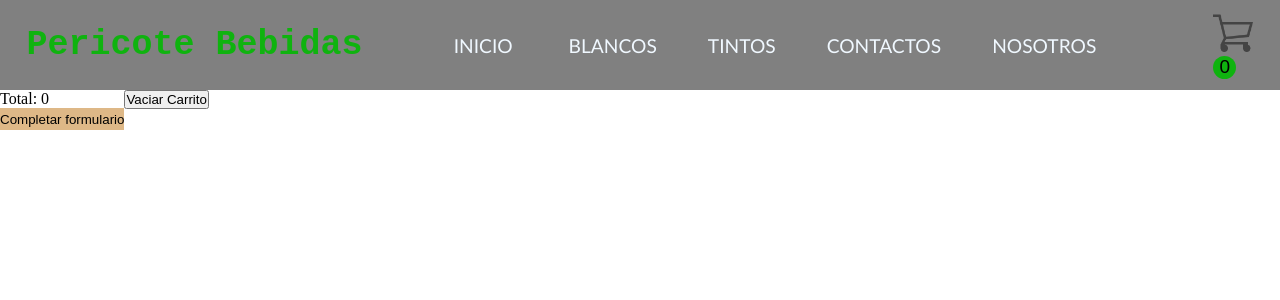
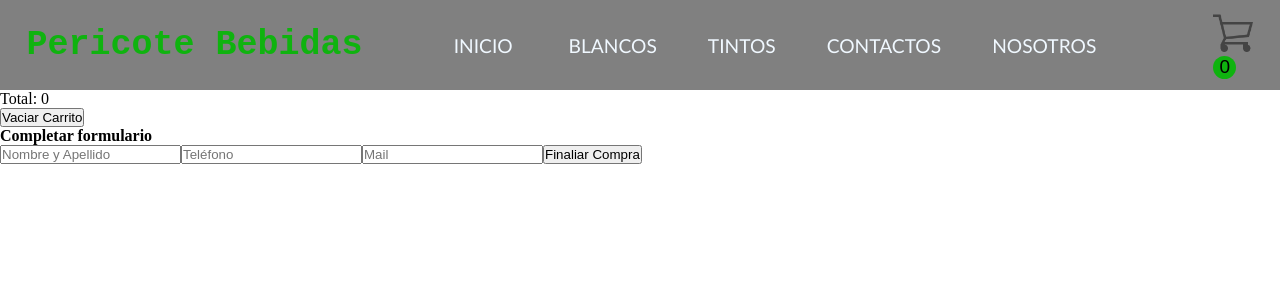
Before and after one commit to fedechiapparoli/react-final, a React (Create React App) app: page /category/1/Carts in a window 1280 px wide. Shown: the top 300 px of the page. Built offline with nearby package versions, Linux system fonts and the light colour scheme.

Commit message:
errores isIncart

```diff
--- a/src/components/Carts.js
+++ b/src/components/Carts.js
@@ -59,12 +59,19 @@ const Carts = (item) => {
       ))}
       <div>
         <div>Total: {total}</div>
-        <button className="buttonForm" onClick={formHandler}>
-          Completar formulario
+        <div>
+          <button onClick={buttonDelete}>Vaciar Carrito</button>
+        </div>
+        <h4>Completar formulario</h4>
+      </div>
+
+      <div>
+        <input placeholder="Nombre y Apellido" type="text"></input>
+        <input placeholder="Teléfono" type="number"></input>
+        <input placeholder="Mail" type="emai"></input>
+        <button type="" onClick={() => formHandler()}>
+          Finaliar Compra
         </button>
-      </div>
-      <div>
-        <button onClick={buttonDelete}>Vaciar Carrito</button>
       </div>
     </div>
   );
--- a/src/components/cart.css
+++ b/src/components/cart.css
@@ -2,10 +2,7 @@
   margin: 0;
   padding: 0;
 }
-.cartConteiner {
-  display: flex;
-  top: 300px;
-}
+
 .imageCart {
   height: auto;
   width: 6rem;
```
